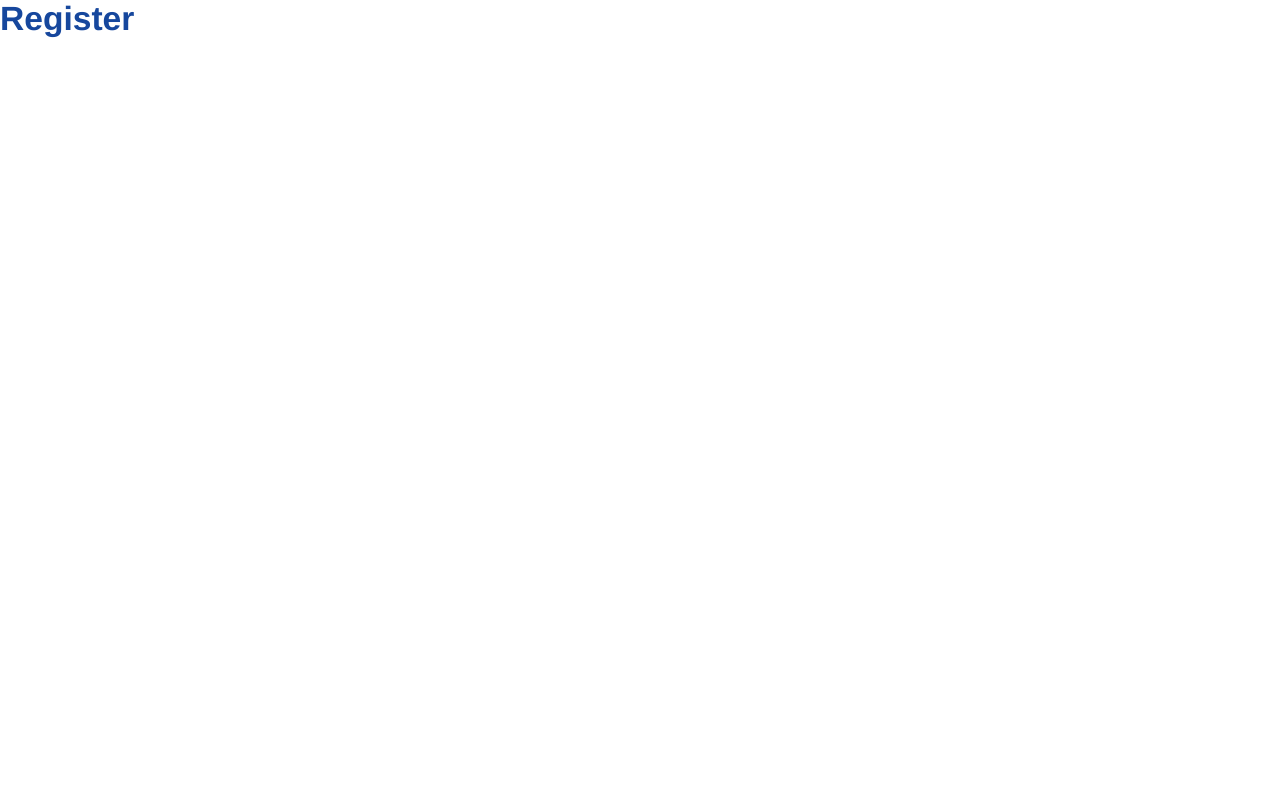
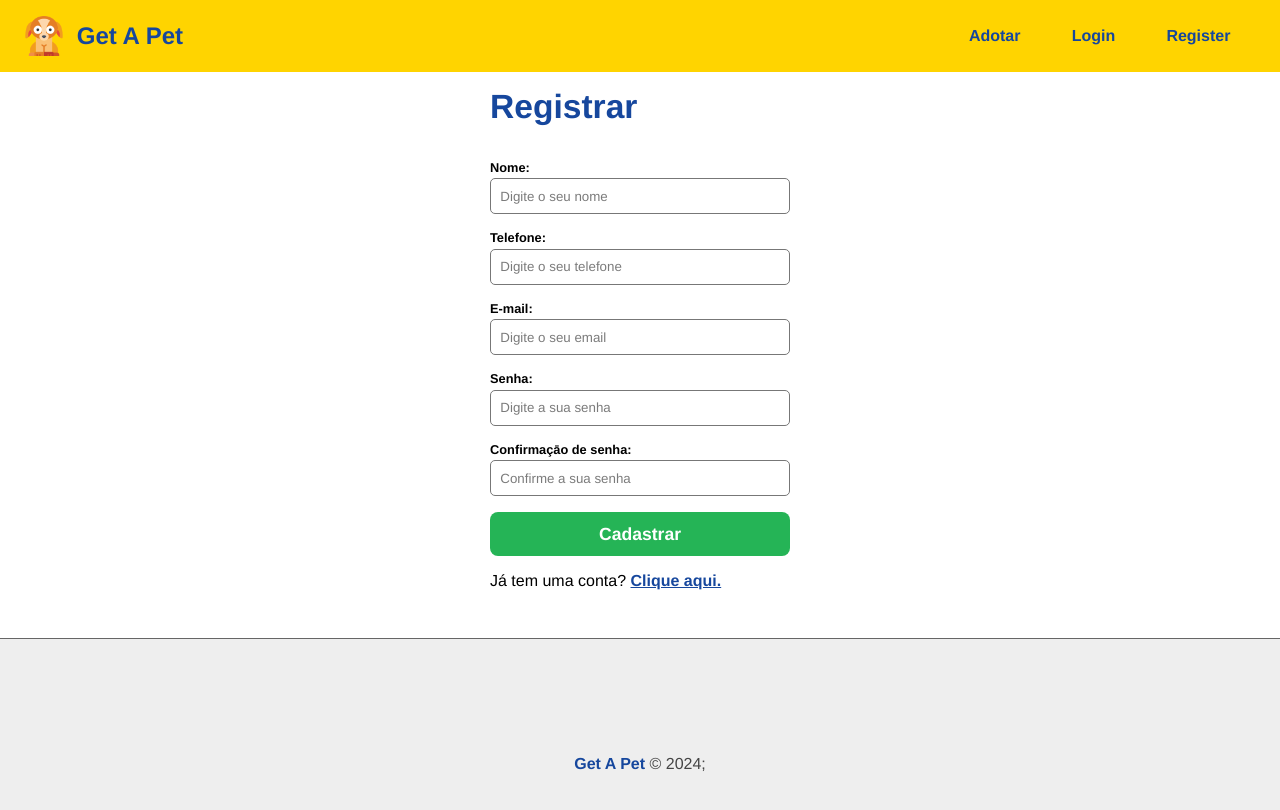
Before and after one commit to dyego-hcb/projeto_get_a_pet, a React (Create React App) app in the folder get_a_pet_source_code/frontend/: page /register in a window 1280 px wide. Shown: the top 810 px of the page. Built offline with nearby package versions, Linux system fonts and the light colour scheme.

Commit message:
Adding interface to register new users on system

```diff
--- a/get_a_pet_source_code/frontend/src/App.js
+++ b/get_a_pet_source_code/frontend/src/App.js
@@ -1,4 +1,8 @@
 import { BrowserRouter as Router, Routes, Route } from "react-router-dom";
+
+import Navbar from "./components/layouts/Navbar";
+import Footer from "./components/layouts/Footer";
+import Container from "./components/layouts/Container"
 
 import Home from "./components/pages/Home";
 import Login from "./components/pages/Auth/Login";
@@ -7,11 +11,15 @@
 function App() {
   return (
     <Router>
-      <Routes>
-        <Route path="/login" element={<Login />} />
-        <Route path="/register" element={<Register />} />
-        <Route path="/" element={<Home />} />
-      </Routes>
+      <Navbar />
+      <Container>
+        <Routes>
+          <Route path="/login" element={<Login />} />
+          <Route path="/register" element={<Register />} />
+          <Route path="/" element={<Home />} />
+        </Routes>
+      </Container>
+      <Footer />
     </Router>
   );
 }
--- /dev/null
+++ b/get_a_pet_source_code/frontend/src/components/form/Form.module.css
@@ -0,0 +1,32 @@
+.form_container{
+    max-width: 300px;
+    margin: 0 auto;
+    background-color: #FFF;
+    border-radius: 15px;
+}
+
+.form_container input[type='submit']{
+    border-radius: 8px;
+    background-color: #25B456;
+    color: #FFF;
+    border: none;
+    min-width: 100px;
+    min-height: 2.5em;
+    width: 100%;
+    cursor: pointer;
+    font-size: 1.1em;
+    font-weight: bold;
+}
+
+.form_container input[type='submit']:hover{
+    background-color: #1C8A42;
+}
+
+.form_container p {
+    margin-top: 1em;
+}
+
+.form_container p a{
+    color: #16479D;
+    font-weight: bold;
+}
--- /dev/null
+++ b/get_a_pet_source_code/frontend/src/components/form/Input.js
@@ -0,0 +1,12 @@
+import styles from './Input.module.css';
+
+function InputDeviceInfo({type, text, name, placeholder, hadleOnChange, value, multiple}) {
+    return(
+        <div className={styles.form_control}>
+            <label htmlFor={name}>{text}:</label>
+            <input type={type} name={name} id={name} placeholder={placeholder} onChange={hadleOnChange} value={value} {...(multiple) ? {multiple} : ''}/>
+        </div>
+    );
+}
+
+export default InputDeviceInfo;
--- /dev/null
+++ b/get_a_pet_source_code/frontend/src/components/form/Input.module.css
@@ -0,0 +1,21 @@
+.form_control {
+    display: flex;
+    flex-direction: column;
+    margin-bottom: 1em;
+}
+
+.form_control label{
+    margin-bottom: .3em;
+    font-weight: bold;
+    font-size: .8em;
+}
+
+.form_control input{
+    padding: .7em;
+    border: 1px solid #777;
+    border-radius: 5px;
+}
+
+.form_control input::placeholder{
+    color: #7B7B7B;
+}
--- /dev/null
+++ b/get_a_pet_source_code/frontend/src/components/layouts/Container.js
@@ -0,0 +1,11 @@
+import styles from './Container.module.css';
+
+function Container({children}){
+    return (
+        <main className={styles.container}>
+            {children}
+        </main>
+    );
+}
+
+export default Container;
--- /dev/null
+++ b/get_a_pet_source_code/frontend/src/components/layouts/Container.module.css
@@ -0,0 +1,6 @@
+.container{
+    min-width: 60vh;
+    padding: 1em 2em 3em;
+    max-width: 1200px;
+    margin: 0 auto;
+}
--- /dev/null
+++ b/get_a_pet_source_code/frontend/src/components/layouts/Footer.js
@@ -0,0 +1,13 @@
+import styles from './Footer.module.css';
+
+function Footer(){
+    return (
+        <footer className={styles.footer}>
+            <p>
+                <span className="bold">Get A Pet</span> &copy; 2024;
+            </p>
+        </footer>
+    );
+}
+
+export default Footer;
--- /dev/null
+++ b/get_a_pet_source_code/frontend/src/components/layouts/Footer.module.css
@@ -0,0 +1,9 @@
+.footer {
+    height: 250px;
+    display: flex;
+    align-items: center;
+    justify-content: center;
+    background-color: #EEE;
+    color: #444;
+    border-top: 1px solid #666;
+}
--- /dev/null
+++ b/get_a_pet_source_code/frontend/src/components/layouts/Navbar.js
@@ -0,0 +1,29 @@
+import {Link} from 'react-router-dom';
+
+import styles from './Navbar.module.css';
+
+import Logo from '../../assets/img/logo.png';
+
+function Navbar(){
+    return (
+        <nav className={styles.navbar}>
+            <div className={styles.navbar_logo}>
+                <img src={Logo} alt="Get A Pet"/>
+                <h2>Get A Pet</h2>
+            </div>
+            <ul>
+                <li>
+                    <Link to="/">Adotar</Link>
+                </li>
+                <li>
+                    <Link to="/login">Login</Link>
+                </li>
+                <li>
+                    <Link to="/register">Register</Link>
+                </li>
+            </ul>
+        </nav>
+    );
+}
+
+export default Navbar;
--- /dev/null
+++ b/get_a_pet_source_code/frontend/src/components/layouts/Navbar.module.css
@@ -0,0 +1,42 @@
+.navbar{
+    display: flex;;
+    justify-content: space-between;
+    padding: 1em 1.5em;
+    background-color: #ffd400;
+    color: #16479D;
+}
+
+.navbar_logo{
+    display: flex;
+    align-items: center;
+}
+
+.navbar_logo img{
+    width: 40px;
+    margin-right: 0.8em;
+}
+
+.navbar ul{
+    display: flex;
+    align-items: center;
+    list-style: none;
+}
+
+.navbar li,
+.navbar a {
+    text-decoration: none;
+    color: #16479D;
+    font-weight: bold;
+    cursor: pointer;
+    transition: 0.5s;
+    padding: 0.5em 0.8em;
+    border-radius: 5px;
+}
+
+.navbar li:hover{
+    background-color: #16479D;
+}
+
+.navbar li:hover > a{
+    color: #FFF;
+}
--- a/get_a_pet_source_code/frontend/src/components/pages/Auth/Register.js
+++ b/get_a_pet_source_code/frontend/src/components/pages/Auth/Register.js
@@ -1,7 +1,55 @@
+import {Link} from 'react-router-dom';
+
+import Input from '../../form/Input';
+import styles from '../../form/Form.module.css';
+
 function Register(){
+    function handleChange(e){}
+
     return (
-        <section>
-            <h1>Register</h1>
+        <section className={styles.form_container}>
+            <h1>Registrar</h1>
+            <form>
+                <Input
+                text="Nome"
+                type="text"
+                name="name"
+                placeholder="Digite o seu nome"
+                hadleOnChange={handleChange}/>
+
+                <Input
+                text="Telefone"
+                type="text"
+                name="phone"
+                placeholder="Digite o seu telefone"
+                hadleOnChange={handleChange}/>
+
+                <Input
+                text="E-mail"
+                type="email"
+                name="email"
+                placeholder="Digite o seu email"
+                hadleOnChange={handleChange}/>
+
+                <Input
+                text="Senha"
+                type="password"
+                name="password"
+                placeholder="Digite a sua senha"
+                hadleOnChange={handleChange}/>
+
+                <Input
+                text="Confirmaçāo de senha"
+                type="password"
+                name="confirmpassword"
+                placeholder="Confirme a sua senha"
+                hadleOnChange={handleChange}/>
+
+                <input type='submit' value="Cadastrar" />
+            </form>
+            <p>
+                Já tem uma conta? <Link to='/login'>Clique aqui.</Link>
+            </p>
         </section>
     );
 }
```
